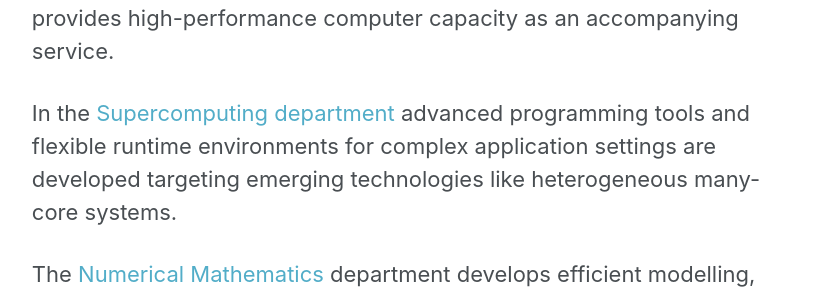
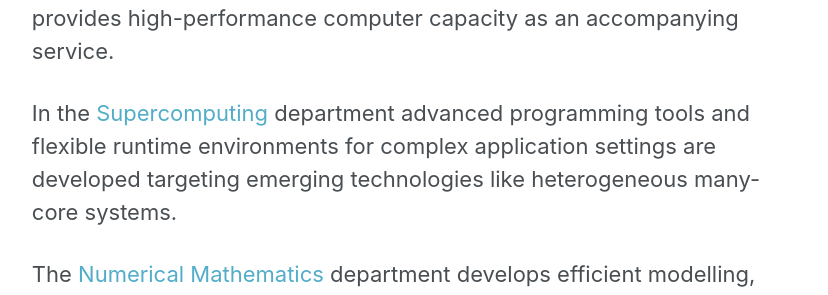
Before and after one commit to HighPerMeshes/highpermeshes.github.io, a Jekyll site: the page built from _pages/consortium.md, in a window 1280 px wide and 900 px high, scrolled down 2994 px. Shown: the part 160-455 px from the top of the window, without its empty margins (252-1080 px from the left). Built offline with Jekyll 4.4.1, drawn with Linux system fonts in a browser that asks for light colours.

Commit message:
Cosmetics.

```diff
--- a/_pages/consortium.md
+++ b/_pages/consortium.md
@@ -76,7 +76,7 @@ The role of ITWM in the HighPerMeshes project is:
 
 The Zuse Institute Berlin (ZIB) is a non-university research institute of the State of Berlin. In close interdisciplinary cooperation with the Berlin universities and scientific institutions Zuse Institute implements research and development in the field of information technology with a particular focus on application-oriented algorithmic mathematics and practical computer science. ZIB also provides high-performance computer capacity as an accompanying service.
 
-In the [Supercomputing department](http://www.zib.de/institute/parallel-and-distributed-computing/supercomputing) advanced programming tools and flexible runtime environments for complex application settings are developed targeting emerging technologies like heterogeneous many-core systems.
+In the [Supercomputing](http://www.zib.de/institute/parallel-and-distributed-computing/supercomputing) department advanced programming tools and flexible runtime environments for complex application settings are developed targeting emerging technologies like heterogeneous many-core systems.
 
 The [Numerical Mathematics](http://www.zib.de/numeric) department develops efficient modelling, simulation, and optimization tools and algorithms for challenging application problems from medicine, systems biology, molecular dynamics and nano-optical systems.
 
```
